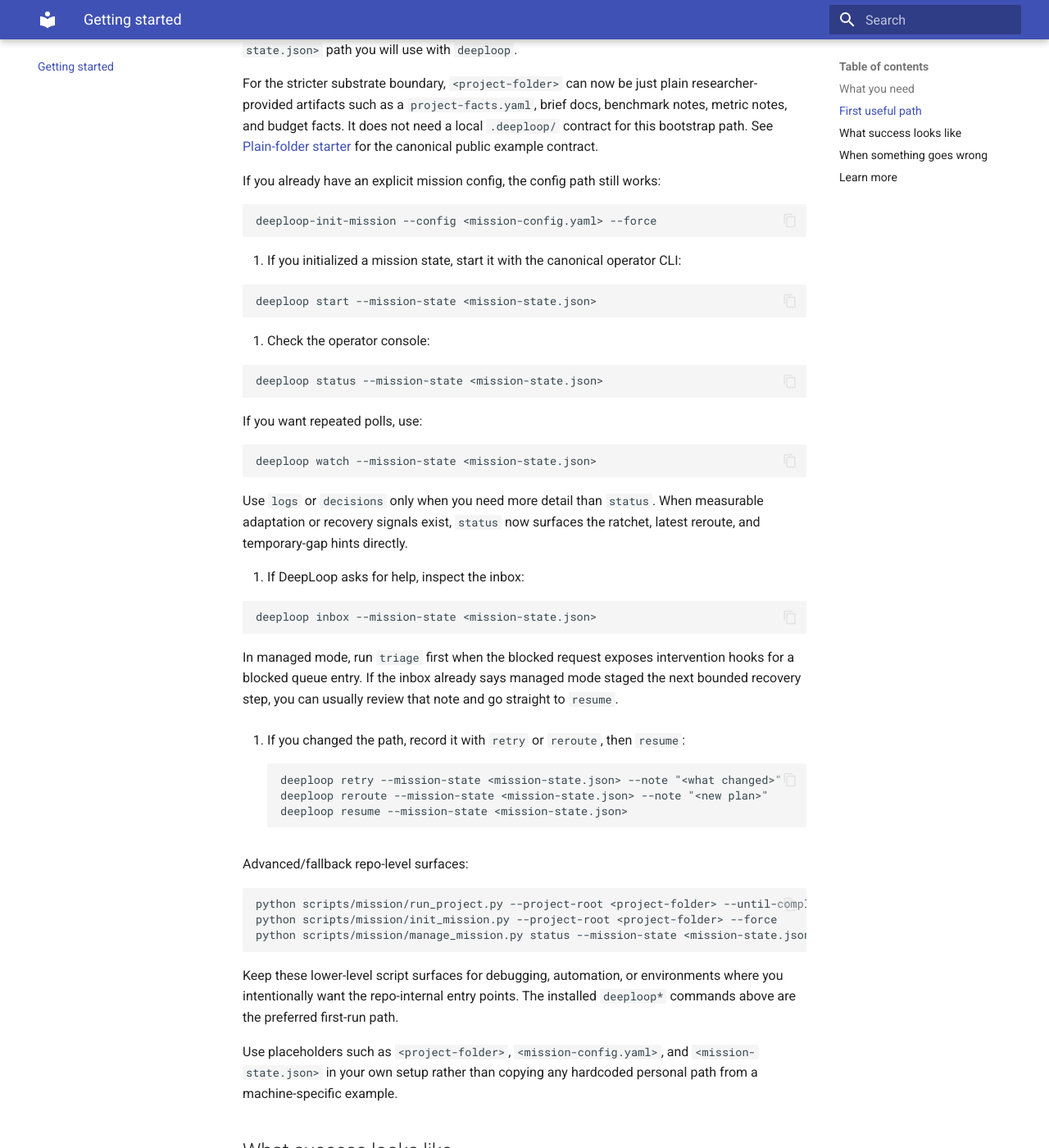
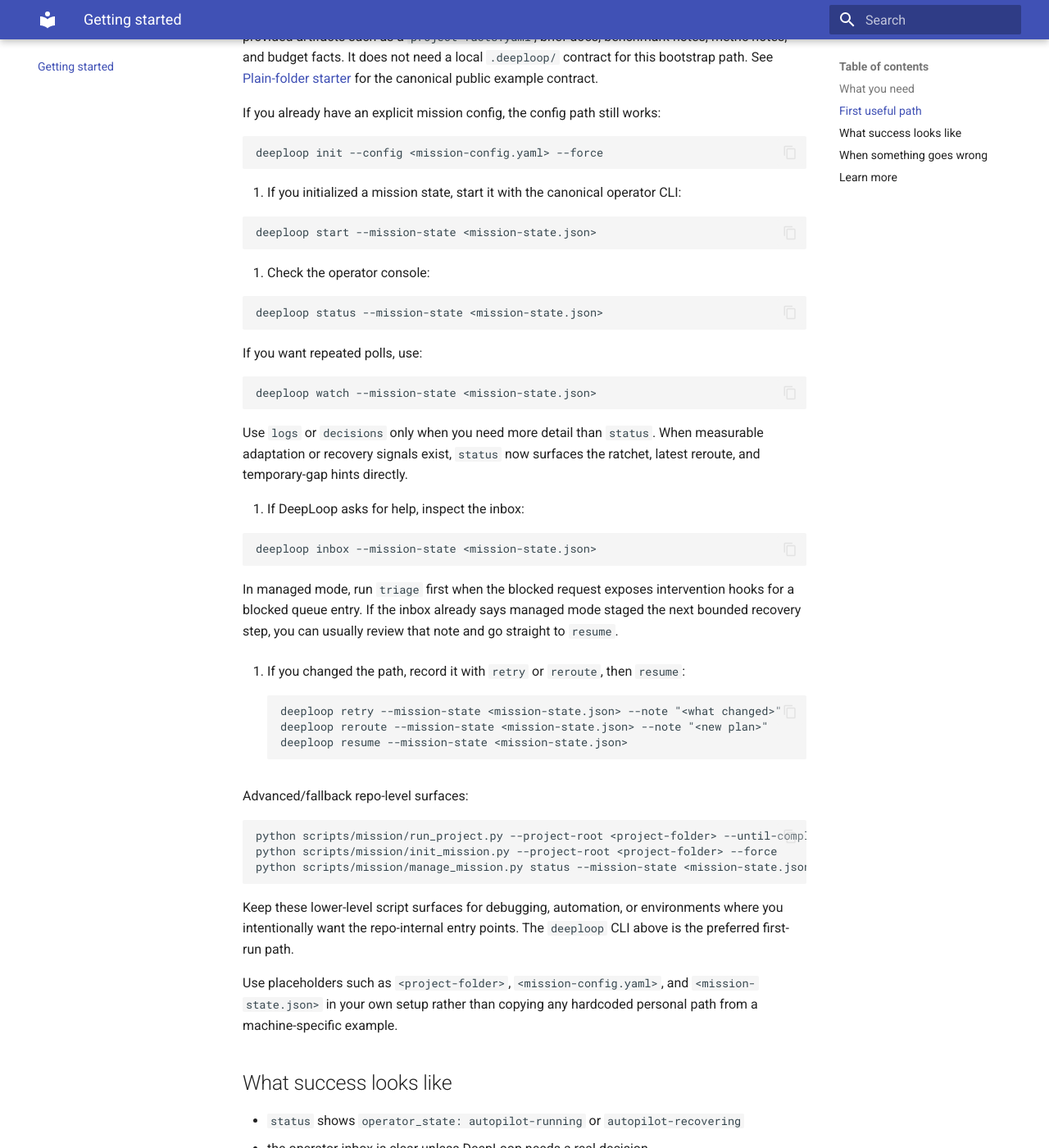
Before and after one commit to MoyYuan/DeepLoop, an MkDocs documentation site: the page built from docs/getting-started.md, in a window 1280 px wide and 1400 px high, scrolled down 2615 px. Shown: the whole window at 82% size. Built offline with MkDocs 1.6.1 and Material for MkDocs 9.7.7, drawn with Linux system fonts in a browser that asks for light colours; some of the changed text lies outside the part shown.

Commit message:
feat: unify CLI under deeploop + clean up README Best fit today
Part 1 - README:
- Remove 'Current limits' section heading and the 4-item 'not claiming'
  bulleted list; replace with a single compact blockquote that preserves
  all required contract phrases: public alpha, linux with python 3.11,
  fully automatic
- Update 'deeploop*' footnote to just 'deeploop CLI'

Part 2 - CLI unification:
- Add run, init, package as first-class subcommands of 'deeploop'
  so users have one unified entry point instead of three separate binaries
- Refactor cli/run_project.py, cli/init_mission.py, cli/package_mission.py
  to expose _run_project/_init_mission/_package_mission helper functions;
  main() stays as backward-compat entry point for deeploop-* scripts
- Wire helpers into mission_management.py via _handle_run/_handle_init/
  _handle_package subcommand dispatchers
- Old deeploop-run-project, deeploop-init-mission, deeploop-package-mission
  remain registered in pyproject.toml as silent compat aliases

Docs updated: README, getting-started.md, index.md, examples.md,
plain-folder-starter.md, operator.md

All 25 contract+package tests pass; docs build clean.

Co-authored-by: Copilot <223556219+Copilot@users.noreply.github.com>

````diff
--- a/docs/getting-started.md
+++ b/docs/getting-started.md
@@ -27,11 +27,8 @@ onboarding validate today; outside it, expect gaps.
    python -m pip install -e .
    ```
 
-   Editable installs expose the main operator-facing commands:
-
-   - `deeploop`
-   - `deeploop-init-mission`
-   - `deeploop-run-project`
+   Editable installs expose the `deeploop` CLI with all subcommands:
+   `run`, `init`, `start`, `status`, `inbox`, `resume`, `package`, and more.
 
    The Conda path remains supported too:
 
@@ -116,11 +113,11 @@ onboarding validate today; outside it, expect gaps.
     first:
 
    ```text
-   deeploop-init-mission --project-root <project-folder> --force
+   deeploop init --project-root <project-folder> --force
    ```
 
    DeepLoop will synthesize the mission config into the mission runtime and keep
-   the project folder as the only required project-side input. `deeploop-init-mission`
+   the project folder as the only required project-side input. `deeploop init`
    prints the `<mission-state.json>` path you will use with `deeploop`.
 
    For the stricter substrate boundary, `<project-folder>` can now be just plain
@@ -133,7 +130,7 @@ onboarding validate today; outside it, expect gaps.
    If you already have an explicit mission config, the config path still works:
 
    ```text
-   deeploop-init-mission --config <mission-config.yaml> --force
+   deeploop init --config <mission-config.yaml> --force
    ```
 
 7. If you initialized a mission state, start it with the canonical operator CLI:
@@ -186,8 +183,8 @@ python scripts/mission/manage_mission.py status --mission-state <mission-state.j
 ```
 
 Keep these lower-level script surfaces for debugging, automation, or environments
-where you intentionally want the repo-internal entry points. The installed
-`deeploop*` commands above are the preferred first-run path.
+where you intentionally want the repo-internal entry points. The `deeploop` CLI
+above is the preferred first-run path.
 
 Use placeholders such as `<project-folder>`, `<mission-config.yaml>`, and
 `<mission-state.json>` in your own setup rather than copying any hardcoded
````
Also changed, not shown: other parts of docs/getting-started.md (+1 -1 lines), README.md (+4 -15 lines), docs/guide/operator.md (+2 -2 lines), docs/how-to/examples.md (+3 -3 lines), docs/how-to/plain-folder-starter.md (+1 -1 lines), docs/index.md (+3 -3 lines), 4 other files.
